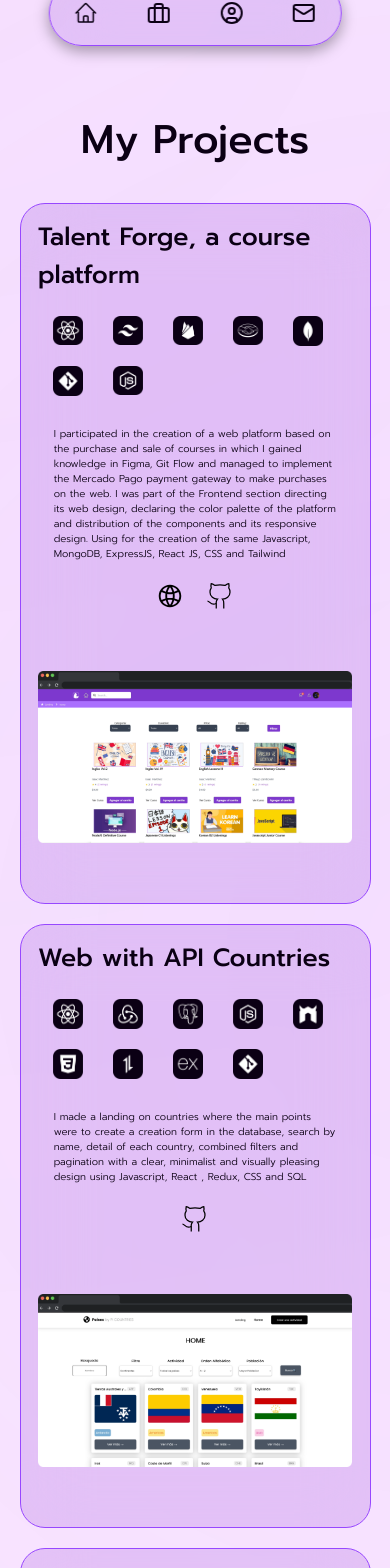
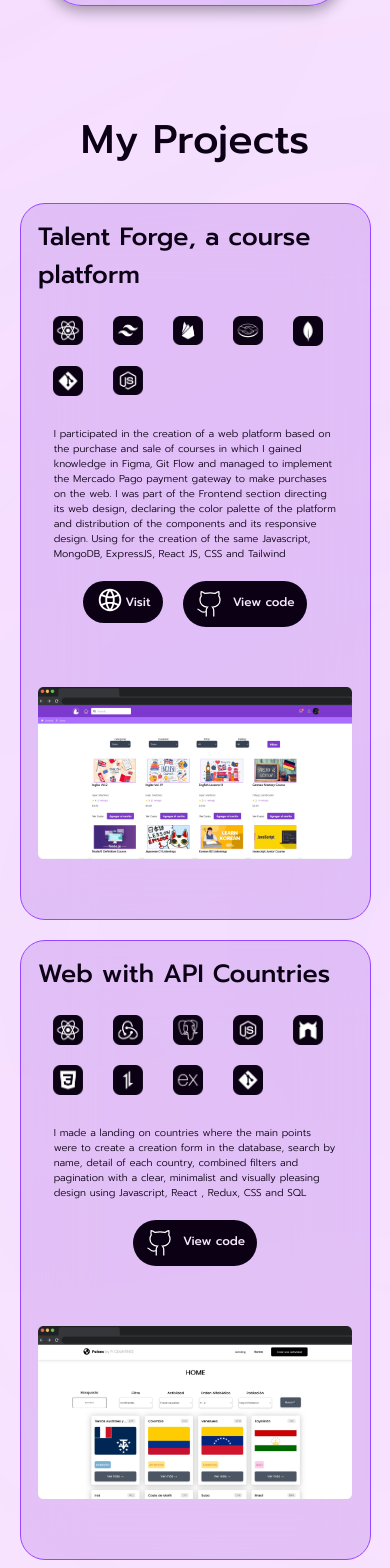
Before and after one commit to ERehbani/Portfolio-ERehbani, a Next.js app: page /projects in a window 390 px wide. Shown: the top 1568 px of the page. Built offline with nearby package versions, Linux system fonts and the light colour scheme.

Commit message:
final details

```diff
--- a/src/app/ThemeSwitcher.css
+++ b/src/app/ThemeSwitcher.css
@@ -1,4 +1,8 @@
 /* The switch - the box around the slider */
+.switch-container {
+    margin-top: -40px;
+}
+
 .switch {
     border: 1px solid rgba(236, 234, 234, 0.411);
     border-radius: 30px;
--- a/src/app/ThemeSwitcher.jsx
+++ b/src/app/ThemeSwitcher.jsx
@@ -22,7 +22,7 @@ function ThemeSwitcher() {
     // }
 
     return (
-        <div>
+        <div className='switch-container'>
         <label className="switch">
           <input type="checkbox" onClick={toggleTheme} readOnly={theme === 'dark'}/>
           <span className="slider"></span>
--- a/src/app/about/page.jsx
+++ b/src/app/about/page.jsx
@@ -186,7 +186,7 @@ return (
   working from {result.main ? parseInt(result.main.temp - kelvin) : ""}°C
   <p className="flex align-center max-lg:text-lg max-lg:w-fit my-0 mx-auto">
     Mar del Plata
-    {weatherIcon && (<picture><img className="weatherIcon" src={weatherIcon} alt="." /></picture>)}, Argentina
+    {weatherIcon && (<picture><img className="weatherIcon" src={weatherIcon} alt="." /></picture>)}, Argentina 🇦🇷
 
   </p>
 </h3>
@@ -196,7 +196,7 @@ return (
           basics with NodeJS and then taking care of the Front especially with
           ReactJS which gave me the possibility to create both individual and
           group projects. Likewise, taking advantage of ReactJS tools, I am
-          expanding to mobile with React Native
+          expanding to mobile with React Native.
         </h3>
         </div>
       </div>
--- a/src/app/certifications/globals.css
+++ b/src/app/certifications/globals.css
@@ -1,11 +1,13 @@
 .image-certificate-henry {
     width: 750px;
     transition: all .5s;
+    border-radius: 4px;
 }
 
 .image-certificate-english {
     width: 350px;
     transition: all .5s;
+    border-radius: 4px;
 }
 
 .image-certificate-henry:hover,
--- a/src/app/layout.js
+++ b/src/app/layout.js
@@ -11,7 +11,7 @@ const prompt = Prompt({
 });
 
 export const metadata = {
-  title: "Elian's portfolio",
+  title: "Elian Rehbani | Portfolio",
   description: "Elian's portfolio created with NextJS",
   keywords: "Portfolio, Elian, Full Stack developer, Front end developer, Back end developer, Henry"
   // AGUANTE EL TOTK
--- a/src/app/page.jsx
+++ b/src/app/page.jsx
@@ -9,7 +9,7 @@ import Contact from "./contact/page";
 export default function Home() {
   return (
     <div className="h-36">
-      <div className="mt-40 mx-auto">
+      <div className="mt-52 mx-auto">
 
         <h1 className="main-title text-8xl text-center font-medium mx-auto">
           Hi. I’m Elián <br />A Full Stack Dev.
--- a/src/app/projects/globals.css
+++ b/src/app/projects/globals.css
@@ -21,9 +21,6 @@
     @media (max-width: 640px) {
         border-radius: 25px;
     }
-
-
-
 
 }
 
@@ -349,13 +346,13 @@
     }
 }
 
-[data-theme="dark"] #github-link img {
+[data-theme="light"] #github-link img {
     content: url('../../../public/Github-dark.svg');
     height: fit-content;
 }
 
 [data-theme="light"] #web-link img {
-    content: url('../../../public/web-light.svg');
+    content: url('../../../public/web.svg');
 }
 
 [data-theme="light"] .icons [alt="ExpressJS"] {
@@ -546,3 +543,33 @@
     content: url('../../../public/open-weather-light.png');
     width: 70px;
 }
+
+
+.button-visit {
+    display: flex;
+    padding: 16px 24px;
+    border-radius: 25px;
+    font-size: 16px;
+
+    @media (max-width: 1024px) {
+        font-size: 16px;
+        padding: 14px 22px;
+    }
+
+    @media (max-width: 640px) {
+        font-size: 12px;
+        padding: 8px 12px;
+    }
+}
+
+[data-theme="dark"] .button-visit {
+    background-color: #FAE8FF;
+    color: #0B0014;
+    border: 1px solid rgba(236, 234, 234, 0.411);
+}
+
+
+[data-theme="light"] .button-visit {
+    color: #FAE8FF;
+    background-color: #0B0014;
+}
--- a/src/app/projects/page.jsx
+++ b/src/app/projects/page.jsx
@@ -57,9 +57,15 @@ function Projects() {
           <p className='description-show'> I participated in the creation of a web platform based on the purchase and sale of courses in which I gained knowledge in Figma, Git Flow and managed to implement the Mercado Pago payment gateway to make purchases on the web. I was part of the Frontend section directing its web design, declaring the color palette of the platform and distribution of the components and its responsive design. Using for the creation of the same Javascript, MongoDB, ExpressJS, React JS, CSS and Tailwind</p>
 
           <div className='webGithub max-lg:justify-center max-lg:-ml-5 flex'>
-            <Link target='_blank' href="https://deploy-front-end-git-main-shakkus.vercel.app/home" id="web-link"><Image src="/web.svg" alt='Web' width={40} height={0} className='links-projects w-10 justify-center mr-5' /></Link>
+            {/* <Link target='_blank' href="https://deploy-front-end-git-main-shakkus.vercel.app/home" id="web-link"><Image src="/web.svg" alt='Web' width={40} height={0} className='links-projects w-10 justify-center mr-5' />Visit</Link> */}
 
-            <Link href="https://github.com/Shakkus/TalentForgeFrontEnd" target="_blank" id='github-link'><Image src="/Github.svg" alt='Github' width={36} height={0} className='links-projects w-9 justify-center' /></Link>
+            <Link target='_blank' href="https://deploy-front-end-git-main-shakkus.vercel.app/home" id="web-link" className='mr-5'>
+              <div className="button-visit">
+              <Image src="/web-light.svg" alt='Web' width={36} height={0} className='links-projects w-9 justify-center mr-2 max-sm:mr-0 max-sm:-mt-1' /><p className='mt-1'>Visit</p></div></Link>
+
+            <Link href="https://github.com/Shakkus/TalentForgeFrontEnd" target="_blank" id='github-link'>
+              <div className="button-visit">
+              <Image src="/Github.svg" alt='Github' width={36} height={0} className='links-projects w-9 justify-center mr-2' /><p className='mt-1'>View code</p></div></Link>
 
           </div>
           </div>
@@ -126,7 +132,9 @@ function Projects() {
           </div>
           <p className='description-show2'>I made a landing on countries where the main points were to create a creation form in the database, search by name, detail of each country, combined filters and pagination with a clear, minimalist and visually pleasing design using Javascript, React , Redux, CSS and SQL</p>
           <div className='webGithub max-lg:justify-center max-lg:-ml-5 flex'>
-            <Link href="https://github.com/ERehbani/PI-COUNTRIES" target="_blank" id='github-link'><Image src="/Github.svg" alt='Github' width={36} height={0} className='links-projects w-9 justify-center' /></Link>
+            <Link href="https://github.com/ERehbani/PI-COUNTRIES" target="_blank" id='github-link'>
+              <div className="button-visit">
+              <Image src="/Github.svg" alt='Github' width={36} height={0} className='links-projects w-9 justify-center mr-2' /><p className='mt-1'>View code</p></div></Link>
           </div>
           </div>
           {/* <img
@@ -150,7 +158,9 @@ function Projects() {
           </div>
           <p className='description-show'>Application for organizing expenses by setting an initial budget, which will be monitored through the expenses that are added.</p>
           <div className=' webGithub mt-5 max-lg:justify-center max-lg:-ml-5 flex'>
-            <Link href="https://github.com/ERehbani/Planificador-Gastos" target="_blank" id='github-link'><Image src="/Github.svg" alt='Github' width={36} height={0} className='links-projects w-9 justify-center' /></Link>
+            <Link href="https://github.com/ERehbani/Planificador-Gastos" target="_blank" id='github-link'>
+              <div className="button-visit">
+              <Image src="/Github.svg" alt='Github' width={36} height={0} className='links-projects w-9 justify-center mr-2' /><p className='mt-1'>View code</p></div></Link>
 
           </div>
           </div>
@@ -187,7 +197,9 @@ function Projects() {
           </div>
           <p className='description-show mt-5'>With the functionalities of creating a new appointment with a form in Modal mode and Date Picker to set a registration date, viewing new appointments, viewing, editing and deleting them</p>
           <div className='webGithub mt-5 max-lg:justify-center max-lg:-ml-5 flex'>
-            <Link href="https://github.com/ERehbani/GestorCitas-ReactNative" target="_blank" id='github-link'><Image src="/Github.svg" alt='Github' width={36} height={0} className='links-projects w-9 justify-center' /></Link>
+            <Link href="https://github.com/ERehbani/GestorCitas-ReactNative" target="_blank" id='github-link'>
+              <div className="button-visit">
+              <Image src="/Github.svg" alt='Github' width={36} height={0} className='links-projects w-9 justify-center mr-2' /><p className='mt-1'>View code</p></div></Link>
           </div>
           </div>
           <div className='phone-container'>
@@ -228,7 +240,9 @@ function Projects() {
           </div>
           <p className='description-show mt-10'>App in React Native using the Open Weather API to show the weather of each city applying its name and corresponding country</p>
           <div className='webGithub mt-10 max-lg:mt-5 max-lg:justify-center max-lg:-ml-5 flex'>
-            <Link href="https://github.com/ERehbani/Weather-App" target="_blank" id='github-link'><Image src="/Github.svg" alt='Github' width={36} height={0} className='links-projects w-9 justify-center' /></Link>
+            <Link href="https://github.com/ERehbani/Weather-App" target="_blank" id='github-link'>
+              <div className="button-visit">
+              <Image src="/Github.svg" alt='Github' width={36} height={0} className='links-projects w-9 justify-center mr-2' /><p className='mt-1'>View code</p></div></Link>
           </div>
           </div>
           <div className='phone-container'>
--- a/src/components/navbar/globals.css
+++ b/src/components/navbar/globals.css
@@ -1,5 +1,6 @@
 [data-theme="dark"] .navbar {
     position: fixed;
+    margin-top: -180px;
     border: 1.5px solid rgba(236, 234, 234, 0.411);
     border-radius: 999px;
     background: rgba(217, 217, 217, 0.05);
@@ -10,7 +11,7 @@
 
 [data-theme="light"] .navbar {
     position: fixed;
-    /* margin: -145px 33%; */
+    margin-top: -180px;
     border: 1.5px solid #9747FF;
     border-radius: 999px;
     background: rgba(126, 34, 206, 0.151);
```
